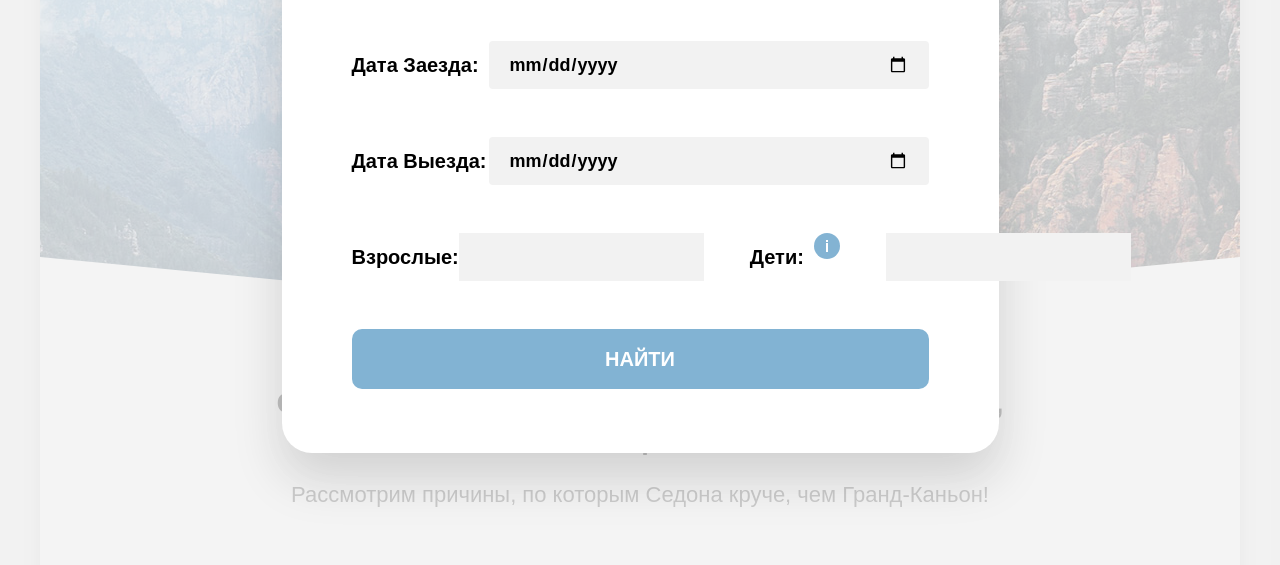
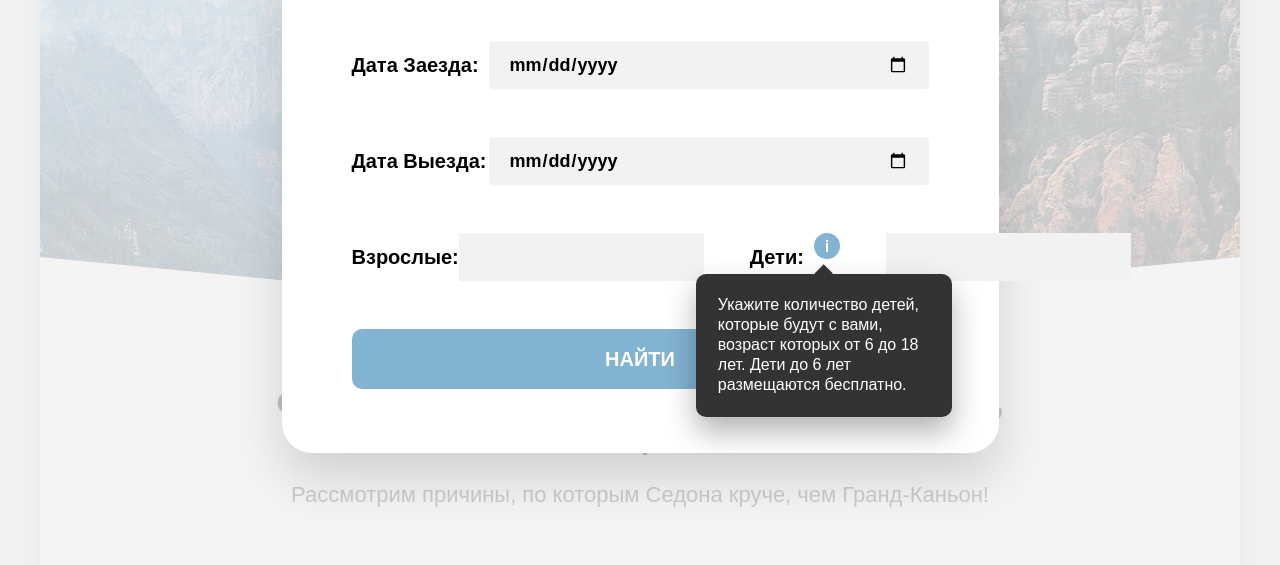
Before and after one commit to htmlacademy-htmlcss/260671-sedona-36, a plain HTML site: page index.html in a window 1280 px wide. Shown: the part 235-800 px from the top of the page. Drawn offline with Linux system fonts and the light colour scheme; a web font is replaced by a local one.

Commit message:
fixed PP and styles on tooltip

```diff
--- a/style.css
+++ b/style.css
@@ -1417,13 +1417,13 @@ padding: 64px;
 }
 
 .tooltip__text {
-  display: none;
+  display: block;
   position: absolute;
   left: 50%;
-  transform: translate(-50%, 15px);
+  transform: translate(-50%, 15px) translateX(11px);
   width: 256px;
   min-height: 143px;
-  padding: 15px 18px 18px 22px;
+  padding: 21px 18px 12px 22px;
   background-color: #333333;
   border-radius: 10px;
   font-size: 16px;
```
